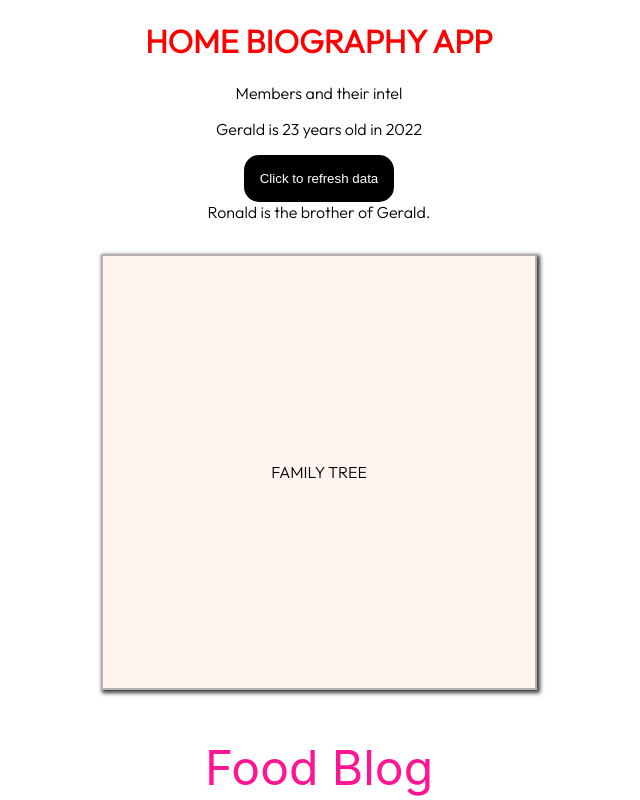
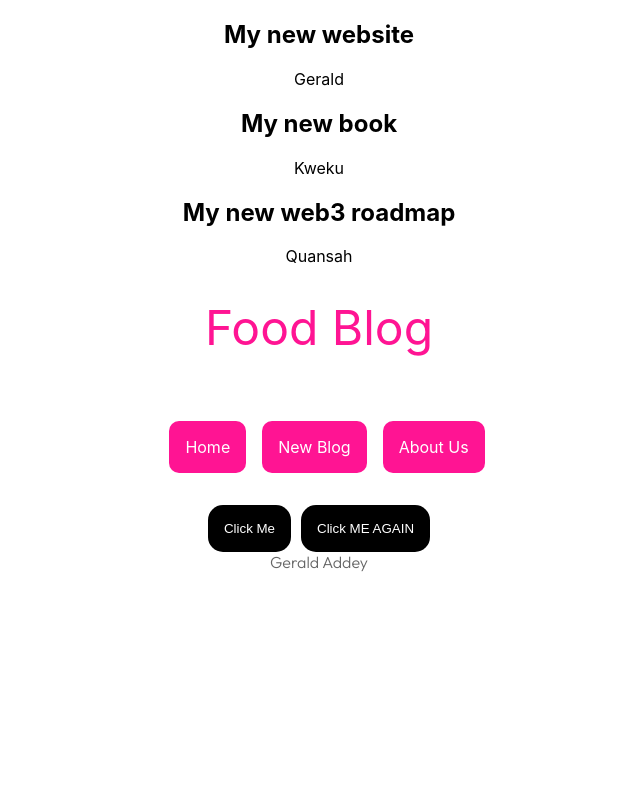
Before and after one commit to geraldaddey/react-coding-blog-app, a React (Create React App) app: page / in a window 1280 px wide. Shown: the top 800 px of the page, without its empty margins (321-961 px from the left). Built offline with nearby package versions, Linux system fonts and the light colour scheme.

Commit message:
map method used with hooks

```diff
--- a/src/App.js
+++ b/src/App.js
@@ -2,6 +2,7 @@
 import "./App.css";
 import "./home.css";
 import Home from "./home";
+import Blog from "./Blog";
 
 function App() {
   // We  can declare any variable here and use it in the JSX
@@ -20,7 +21,8 @@ function App() {
 
   return (
     <div className="App">
-      <Home />
+      {/* <Home /> */}
+      <Blog />
 
       <div className="content">
         <p>Food Blog</p>
--- /dev/null
+++ b/src/Blog.js
@@ -0,0 +1,33 @@
+import { useState } from "react";
+
+const Blog = () => {
+  const [blogs, setBlogs] = useState([
+    {
+      title: "My new website",
+      body: "Lorem ipsum dolor sit amet",
+      auhtor: "Gerald",
+    },
+    {
+      title: "My new book",
+      body: "Lorem ipsum dolor sit amet",
+      auhtor: "Kweku",
+    },
+    {
+      title: "My new web3 roadmap",
+      body: "Lorem ipsum dolor sit amet",
+      auhtor: "Quansah",
+    },
+  ]);
+  return (
+    <div className="Blog">
+      {blogs.map((blog) => (
+        <div className="blog-preview" key={blog.id}>
+          <h2>{blog.title}</h2>
+          <p>{blog.auhtor} </p>
+        </div>
+      ))}
+    </div>
+  );
+};
+
+export default Blog;
```
